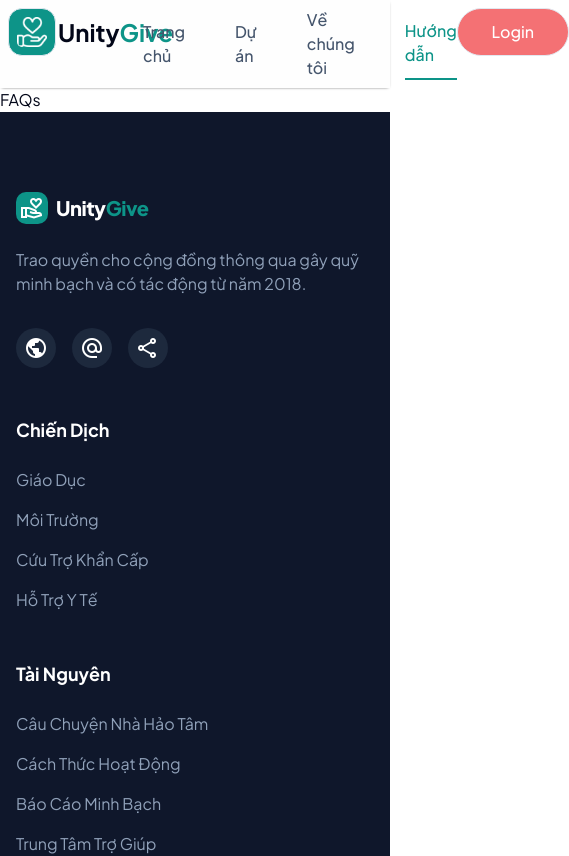
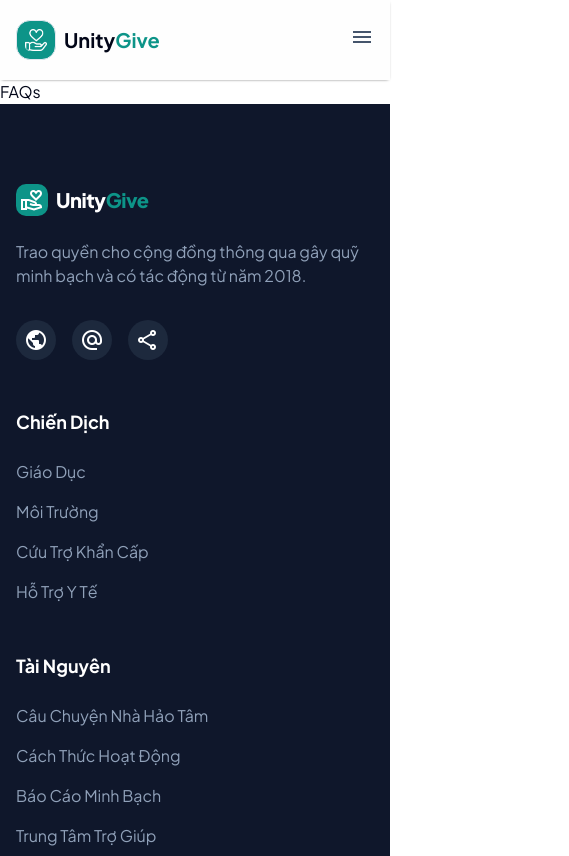
Before and after one commit to hnim3103/IE213_UnityGive, a React (Vite) app in the folder frontend/: page /faqs in a window 390 px wide. Shown: the top 856 px of the page, 569 px wide, since content can reach past the window. Built offline with nearby package versions, Linux system fonts and the light colour scheme.

Commit message:
feat: refactor Navbar component for improved mobile responsiveness and layout

```diff
--- a/frontend/src/components/CampaignCard.jsx
+++ b/frontend/src/components/CampaignCard.jsx
@@ -15,24 +15,7 @@ import { CAMPAIGN_TYPES, CAMPAIGN_COLORS } from '@/lib/constant';
 import { getDaysLeft } from '@/lib/utils';
 
 
-import clock_icons from "@/assets/clock-solid-full.svg"
-
-const sampleCampaign = {
-  _id: "69788773a6ed5ca6d3c9fd4d",
-  organization: "697885f0a0decc01de08795d",
-  title: "Chắp cánh ước mơ đến trường cho trẻ em vùng cao",
-  type: "EDUCATION",
-  cover_image_url: "https://images.unsplash.com/photo-1488521787991-ed7bbaae773c",
-  story: "Hàng trăm em nhỏ tại điểm trường X đang thiếu sách vở và áo ấm. Chúng tôi kêu gọi sự chung tay của cộng đồng để mang lại mùa đông ấm áp...",
-  target_amount: 200000000,
-  current_amount: 45000000,
-  status: "ACTIVE",
-  start_date: "2026-02-01T00:00:00.000Z",
-  end_date: "2026-05-01T00:00:00.000Z",
-};
-
-
-const CampaignCard = ({ campaign}) => {
+const CampaignCard = ({campaign}) => {
 
   const typeLabel = CAMPAIGN_TYPES?.[campaign.type] || campaign.type;
   const campaignColor = CAMPAIGN_COLORS?.[campaign.type] || CAMPAIGN_COLORS.DEFAULT;
@@ -85,7 +68,7 @@ const CampaignCard = ({ campaign}) => {
       <CardFooter className="border-t ml-5 w-85 flex items-center justify-between mb-5">
         <div className="flex items-center gap-0.5">
           <span className="material-symbols-outlined text-slate-400 text-[15px]!">schedule</span>
-          <span className="text-xs text-slate-500">Còn ${daysLeft} ngày</span>
+          <span className="text-xs text-slate-500">Còn {daysLeft} ngày</span>
         </div>
         <Link to={`/campaigns/${campaign._id}`} className={`text-${campaignColor} font-bold hover:underline`}>
           Quyên góp
--- a/frontend/src/components/Navbar.jsx
+++ b/frontend/src/components/Navbar.jsx
@@ -1,11 +1,13 @@
-import React from 'react' // Removed useState
+import React, { useState } from 'react'
 import white_logo from '/donate-heart-logo-white.png'
-import black_logo from '/donate-heart-logo-black.png'
+// import black_logo from '/donate-heart-logo-black.png' // Unused currently, but kept for reference
 import { Link, useLocation } from 'react-router-dom'
 
 const Navbar = () => {
+  // 1. State for Mobile Menu
+  const [isMobileMenuOpen, setIsMobileMenuOpen] = useState(false);
 
-  // Get the current location (URL)
+  // Get current location
   const location = useLocation();
   const { pathname } = location;
 
@@ -16,44 +18,96 @@ const Navbar = () => {
     { id: "faqs", label: "Hướng dẫn", path: "/faqs" },
   ];
 
-  // Helper function to check if the link is active
-  const isActive = (path) => {
-      return pathname === path;
-
-  };
+  const isActive = (path) => pathname === path;
 
   return (
-    <div className="navbar flex justify-around p-2 shadow-[0_1px_3px_-2px_black] bg-[#fefefe]">
-      {/* Logo Link */}
-      <Link style={{textDecoration: 'none'}} to='/'>
-        <div className="nav-logo flex items-center gap-0.5">
-          <img src={white_logo} className='w-12 border rounded-[14px] bg-primary p-2' alt="logo"/>
-          <span className="text-2xl font-bold">Unity<span className="text-primary">Give</span></span>
+    <div className="sticky top-0 z-50 shadow-[0_1px_3px_-2px_black] bg-[#fefefe]">
+
+      <div className="max-w-7xl mx-auto px-4 sm:px-6 lg:px-8">
+        <div className="flex justify-between items-center h-20">
+
+          {/* --- LOGO SECTION --- */}
+          <Link to='/' className="shrink-0">
+            <div className="nav-logo flex items-center gap-2">
+              <img src={white_logo} className='w-10 md:w-12 border rounded-[14px] bg-primary p-2' alt="logo" />
+              <span className="text-xl md:text-2xl font-bold">Unity<span className="text-primary">Give</span></span>
             </div>
           </Link>
 
-      <ul className="nav-menu flex items-center list-none gap-12.5 text-[16px] font-medium">
+          {/* --- DESKTOP MENU (Hidden on Mobile) --- */}
+          <ul className="hidden md:flex items-center gap-8 text-[16px] font-medium">
             {navLinks.map((item) => (
-          <li
-            key={item.id}
-            className={`cursor-pointer h-full flex flex-col justify-center transition-colors duration-200
-              ${isActive(item.path)
-                ? "border-b-2 border-primary text-primary"   // Active Styles
-                : "border-none text-slate-600 hover:text-primary" // Inactive Styles
+              <li key={item.id} className="relative group h-full flex items-center">
+                <Link
+                  to={item.path}
+                  className={`transition-colors duration-200 ${
+                    isActive(item.path)
+                      ? "text-primary font-bold"
+                      : "text-slate-600 hover:text-primary"
                   }`}
                 >
-            <Link to={item.path}>{item.label}</Link>
+                  {item.label}
+                  {/* Optional: Add a small underline indicator for desktop */}
+                  <span className={`absolute -bottom-1 left-0 h-0.5 bg-primary transition-all duration-300 ${isActive(item.path) ? 'w-full' : 'w-0 group-hover:w-full'}`}></span>
+                </Link>
               </li>
             ))}
           </ul>
 
-      <div className="nav-login">
+          {/* --- LOGIN BUTTON (Desktop) --- */}
+          <div className="hidden md:block">
             <Link to='/login'>
-            <button className='w-28 h-12 outline-none border rounded-full bg-coral text-white font-medium hover:cursor-pointer hover:bg-[#ed1651]'>
+              <button className='px-6 py-2.5 rounded-full bg-coral text-white font-medium hover:cursor-pointer hover:bg-[#ed1651] transition-all shadow-md hover:shadow-lg transform hover:-translate-y-0.5'>
                 Login
               </button>
             </Link>
           </div>
+
+          {/* --- MOBILE HAMBURGER BUTTON --- */}
+          {/* 'md:hidden' means: Show on mobile, hide on medium screens and up */}
+          <div className="md:hidden flex items-center">
+            <button
+              onClick={() => setIsMobileMenuOpen(!isMobileMenuOpen)}
+              className="text-slate-600 hover:text-primary focus:outline-none"
+            >
+              <span className="material-symbols-outlined text-3xl">
+                {isMobileMenuOpen ? 'close' : 'menu'}
+              </span>
+            </button>
+          </div>
+        </div>
+      </div>
+
+      {/* --- MOBILE MENU DROPDOWN --- */}
+      {isMobileMenuOpen && (
+        <div className="md:hidden bg-[#fefefe] border-t border-gray-100 absolute w-full left-0 shadow-lg">
+          <ul className="flex flex-col p-4 space-y-4 font-medium text-[16px]">
+            {navLinks.map((item) => (
+              <li key={item.id}>
+                <Link
+                  to={item.path}
+                  onClick={() => setIsMobileMenuOpen(false)} // Close menu when clicked
+                  className={`block px-4 py-2 rounded-lg ${
+                    isActive(item.path)
+                      ? "bg-primary/10 text-primary font-bold"
+                      : "text-slate-600 hover:bg-gray-50 hover:text-primary"
+                  }`}
+                >
+                  {item.label}
+                </Link>
+              </li>
+            ))}
+            {/* Mobile Login Button */}
+            <li className="pt-2">
+               <Link to='/login' onClick={() => setIsMobileMenuOpen(false)}>
+                  <button className='w-full py-3 rounded-full bg-coral text-white font-bold hover:bg-[#ed1651] shadow-md'>
+                    Login
+                  </button>
+               </Link>
+            </li>
+          </ul>
+        </div>
+      )}
 
     </div>
   )
```
Lines whose indentation alone changed are shown as unchanged.
